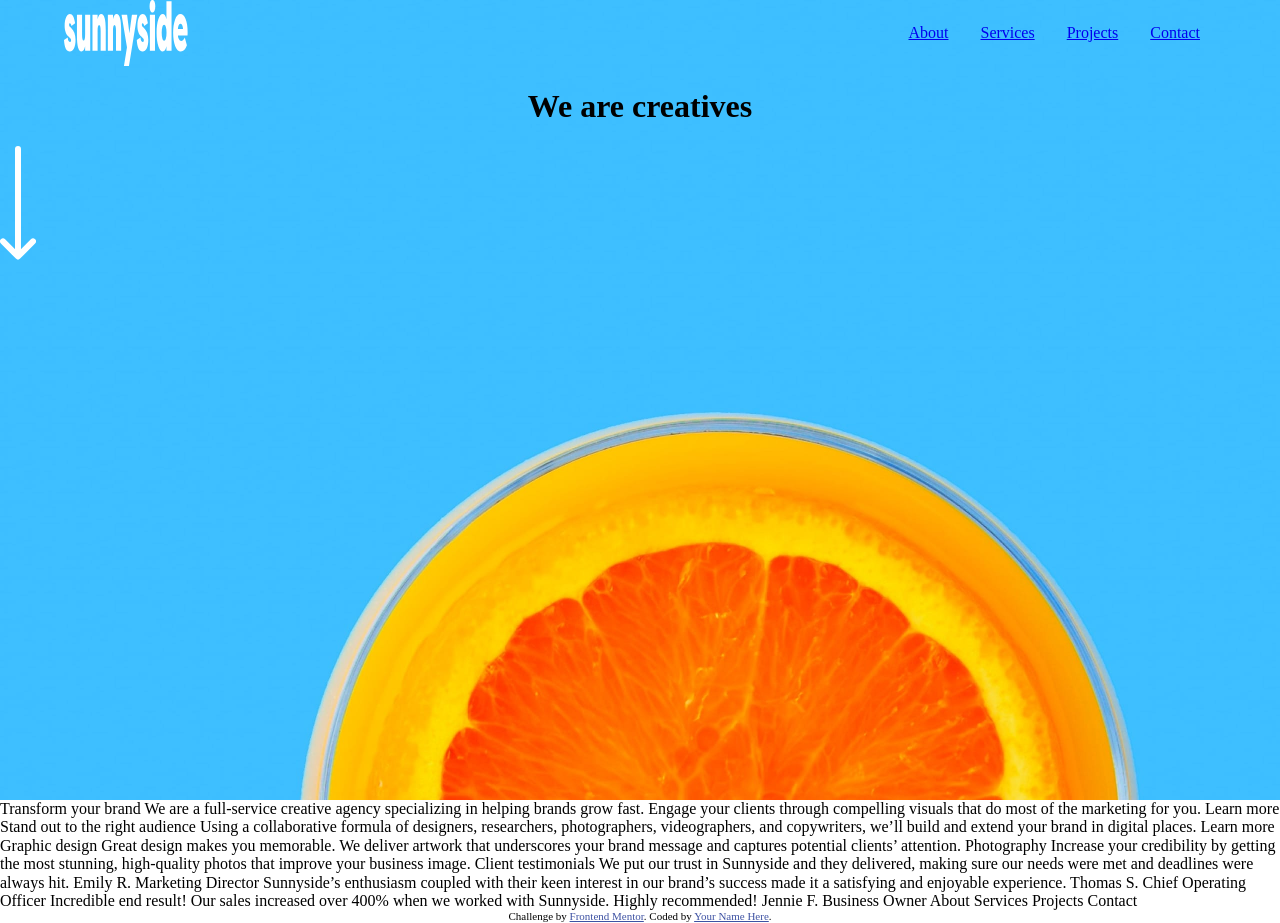
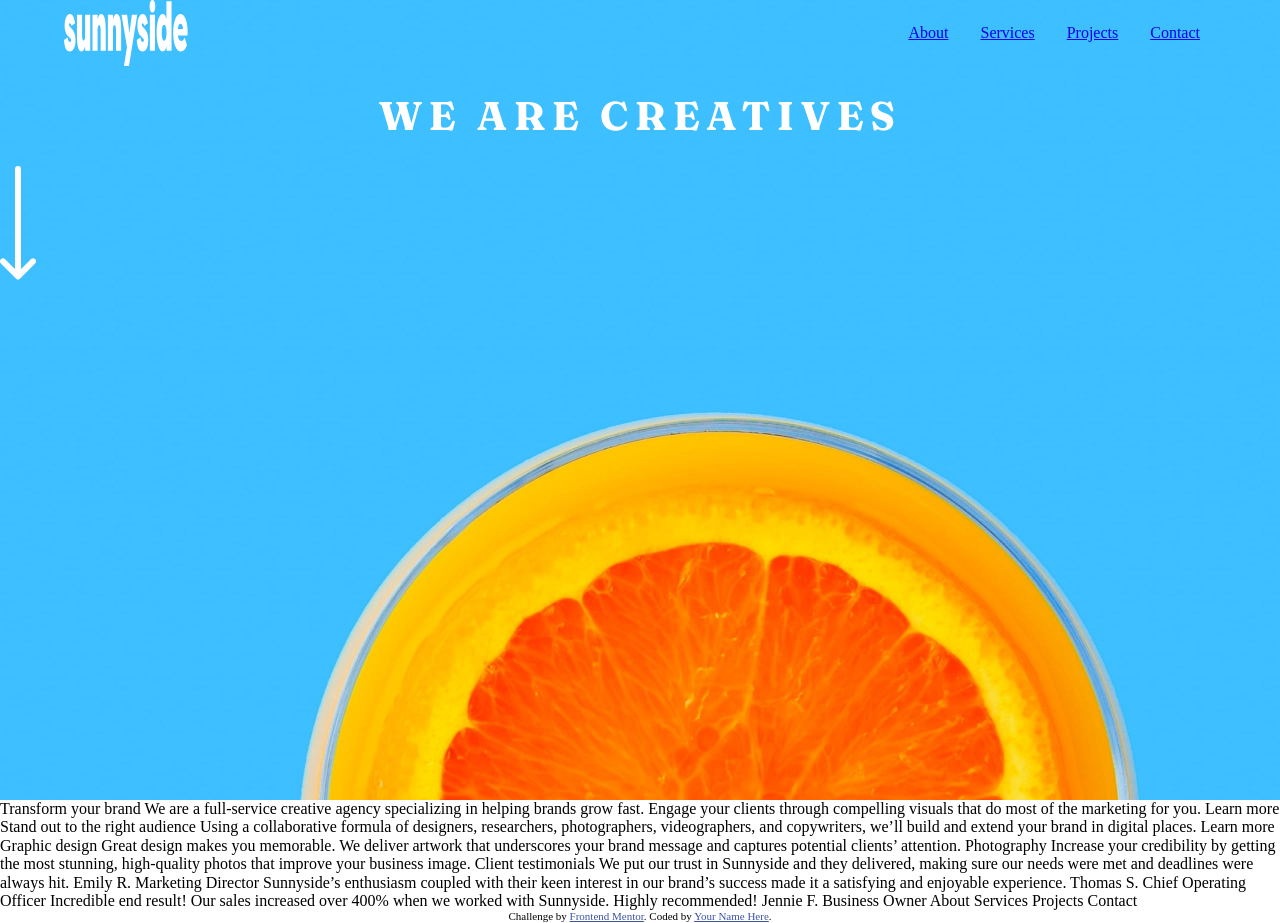
Before and after one commit to aegisnull/sunnyside-agency-landing-page, a plain HTML site: page index.html in a window 1280 px wide. Drawn offline with Linux system fonts and the light colour scheme.

Commit message:
style: adjust hero__title according to reference image

```diff
--- a/blocks/hero/__title/hero__title.css
+++ b/blocks/hero/__title/hero__title.css
@@ -1,3 +1,9 @@
 .hero__title {
+  color: var(--white);
+  font-family: Fraunces;
+  font-weight: 700;
+  font-size: 2.5rem;
+  letter-spacing: 0.4rem;
   text-align: center;
+  text-transform: uppercase;
 }
```
